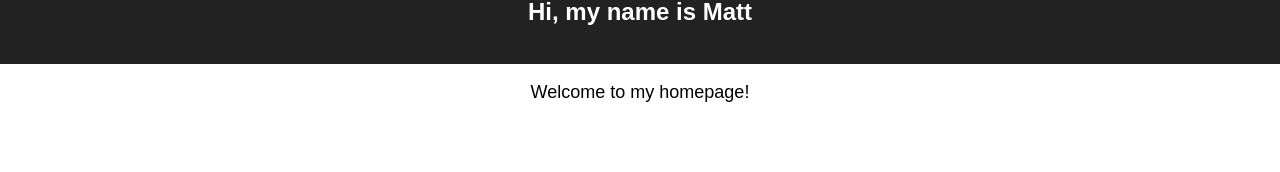
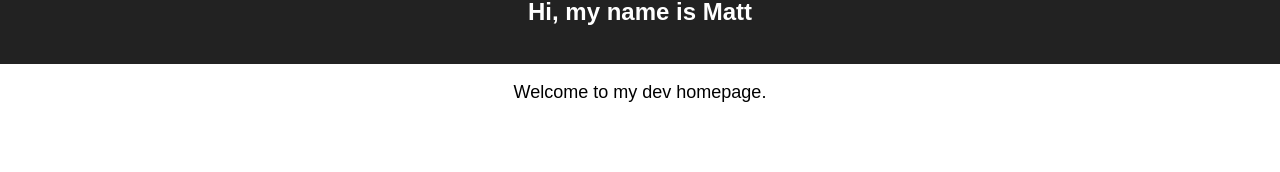
Before and after one commit to mattk5/homepage, a React (Create React App) app: page / in a window 1280 px wide. Shown: the part 126-298 px from the top of the page. Built offline with nearby package versions, Linux system fonts and the light colour scheme.

Commit message:
had to reconfigure remotes. testing to see if all is well.

```diff
--- a/src/App.js
+++ b/src/App.js
@@ -11,7 +11,7 @@ class App extends Component {
           <h2>Hi, my name is Matt</h2>
         </div>
         <p className="App-intro">
-          Welcome to my homepage!
+          Welcome to my dev homepage.
         </p>
       </div>
     );
```
